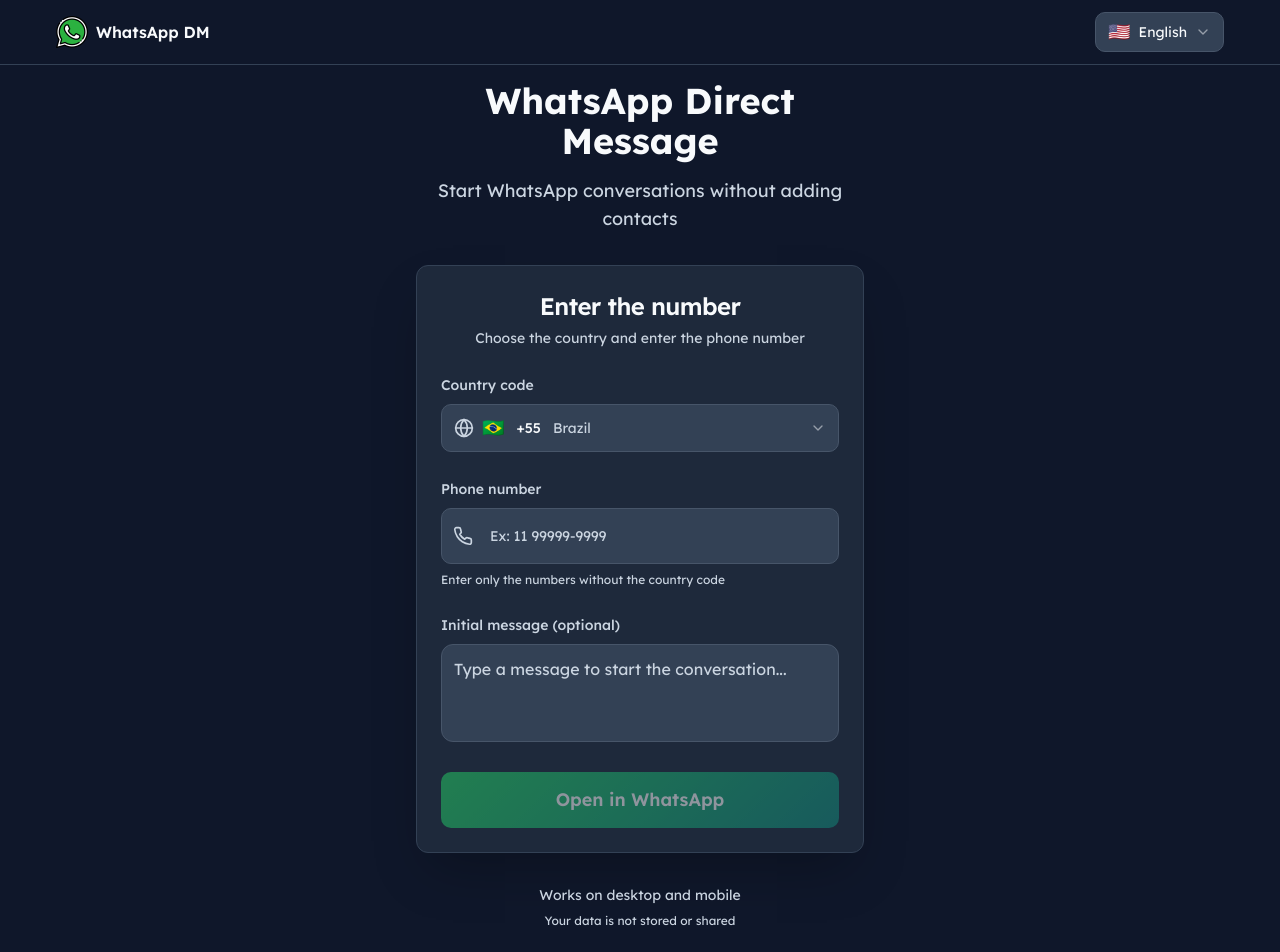
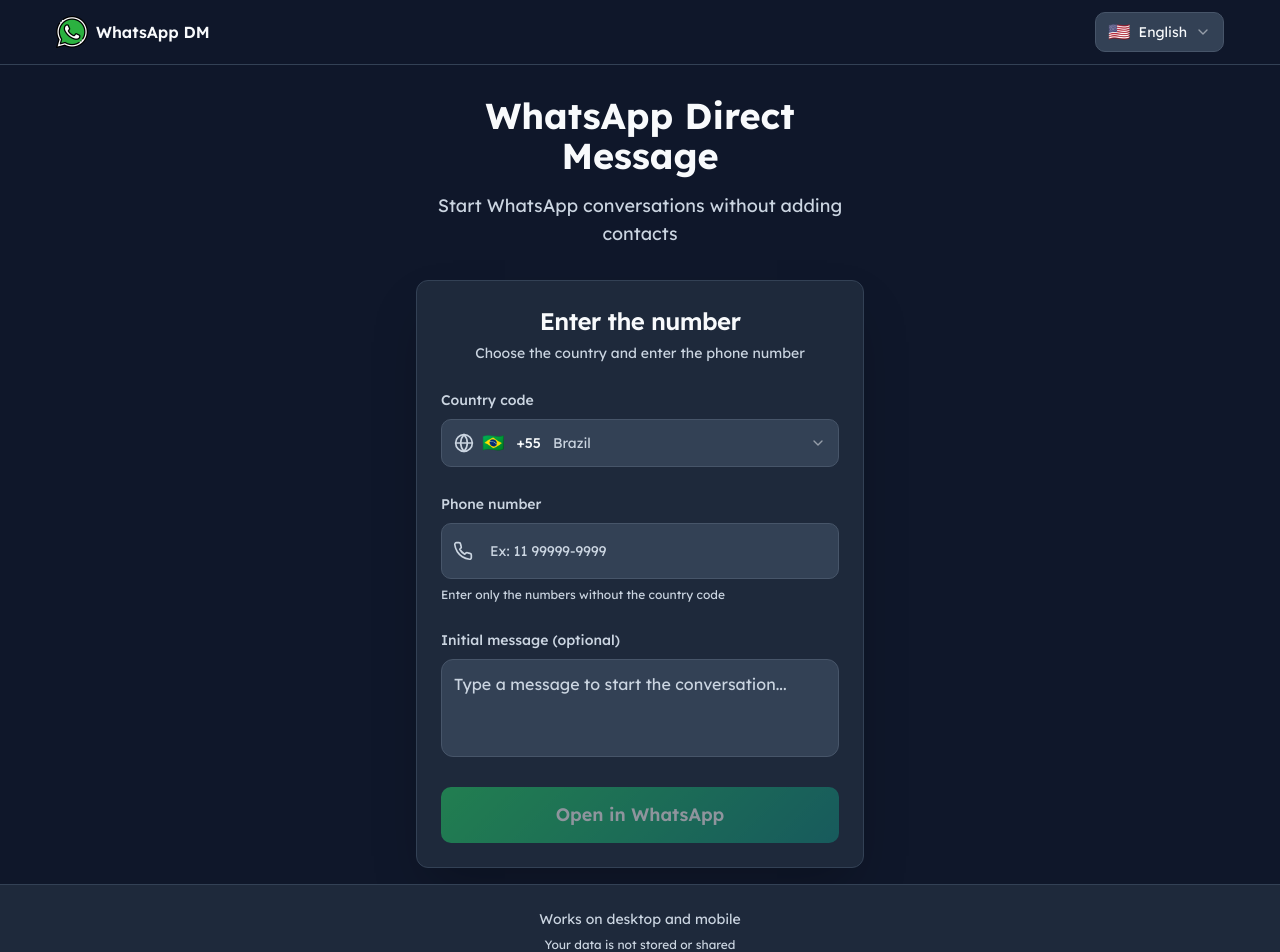
Before and after one commit to glhrmoura/linqo, a React (Vite) app: page / in a window 1280 px wide. Shown: the top 952 px of the page. Built offline with nearby package versions, Linux system fonts and the light colour scheme.

Commit message:
feat: make header fixed at top

```diff
--- a/src/components/ui/header.tsx
+++ b/src/components/ui/header.tsx
@@ -1,8 +1,9 @@
 import { LanguageSelector } from './language-selector';
+import { cn } from '@/lib/utils';
 
-export function Header() {
+export function Header({ className, ...props }: React.HTMLAttributes<HTMLElement>) {
   return (
-    <header className="w-full border-b border-dark-bg-tertiary">
+    <header className={cn('w-full border-b border-dark-bg-tertiary', className)} {...props}>
       <div className="mx-auto max-w-[1200px] px-4 h-16 flex items-center justify-between">
         <div className="flex items-center gap-2">
           <img
--- a/src/pages/Index.tsx
+++ b/src/pages/Index.tsx
@@ -93,8 +93,8 @@
 
   return (
     <div className="min-h-screen bg-dark-bg flex flex-col">
-      <Header />
-      <main className="flex-1 flex items-center justify-center p-4">
+      <Header className="fixed top-0 left-0 right-0 z-50 bg-dark-bg" />
+      <main className="flex-1 flex items-center justify-center p-4 pt-24">
         <div className="w-full max-w-md space-y-8 animate-fade-in">
           <div className="text-center space-y-4">
             <h1 className="text-4xl font-bold text-dark-text">
@@ -195,6 +195,10 @@
               </Button>
             </CardContent>
           </Card>
+        </div>
+      </main>
+      <footer className="w-full bg-dark-bg-secondary border-t border-dark-bg-tertiary py-6">
+        <div className="mx-auto max-w-[1200px] px-4">
           <div className="text-center space-y-2">
             <p className="text-dark-text-secondary text-sm">
               {t('footer.compatibility')}
@@ -204,7 +208,7 @@
             </p>
           </div>
         </div>
-      </main>
+      </footer>
     </div>
   );
 };
```
